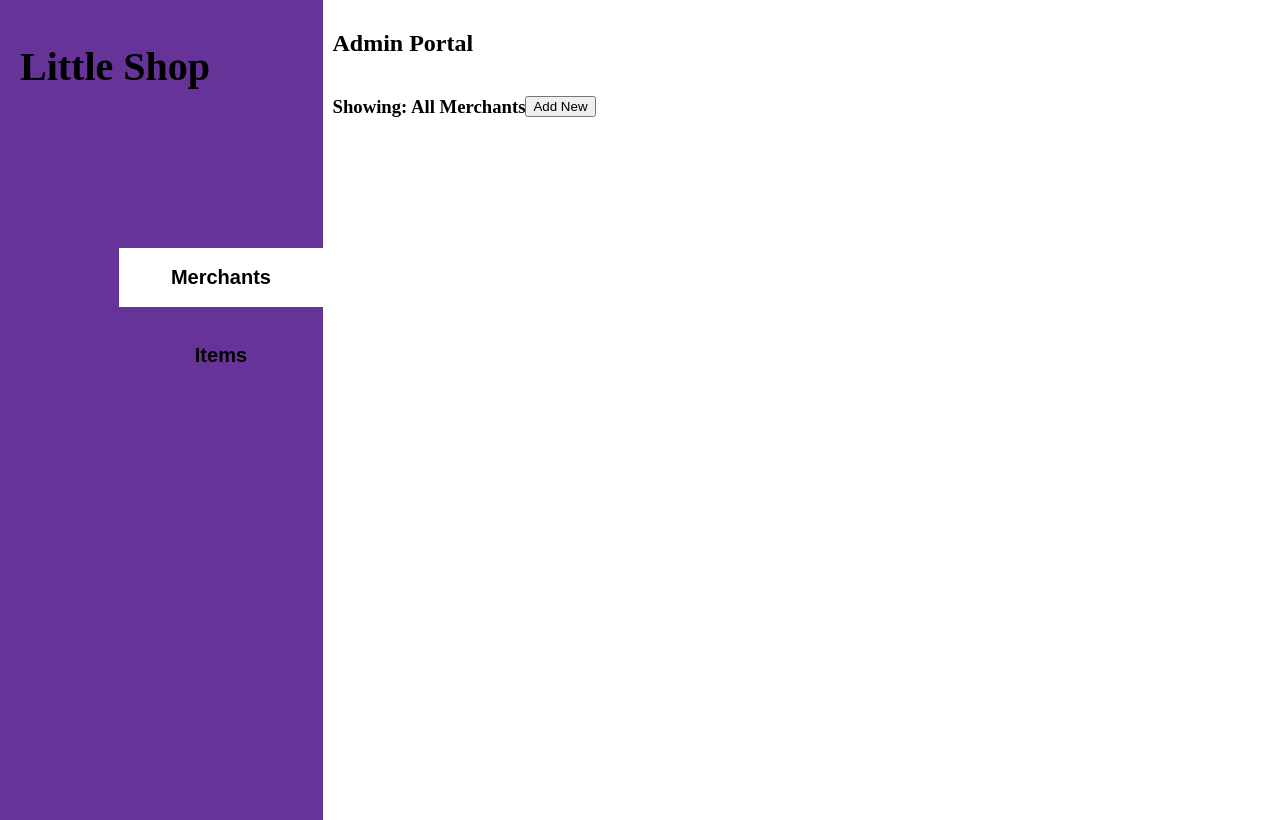
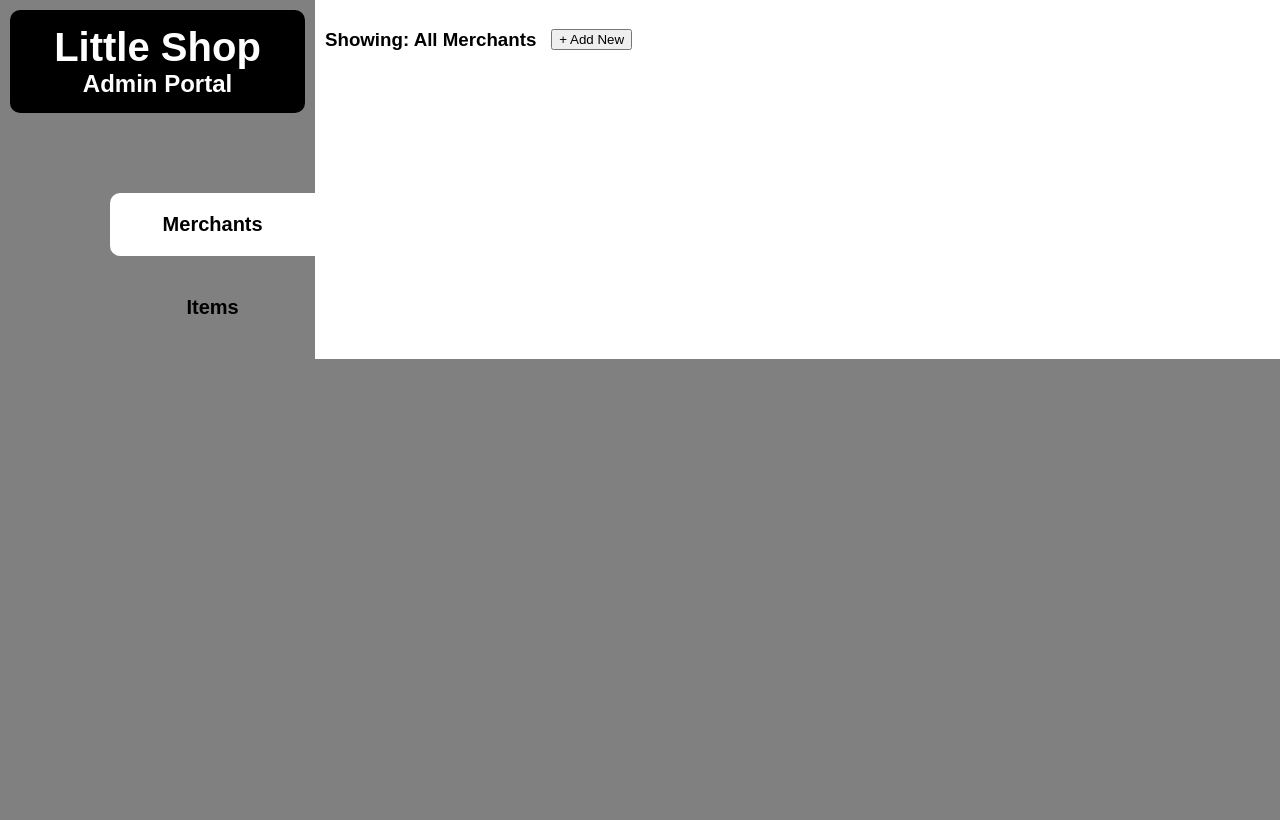
Before and after one commit to willfox0409/little-shop-fe-final-starter, a website built with Vite: page index.html in a window 1280 px wide. Built offline with nearby package versions, Linux system fonts and the light colour scheme; files whose address does not match are found by name.

Commit message:
Adjust styling and reorganize CSS file

```diff
--- a/index.html
+++ b/index.html
@@ -10,6 +10,7 @@
     <aside>
       <header>
         <h1>Little Shop</h1>
+        <h2>Admin Portal</h2>
       </header>
       <nav>
         <button id="merchants-nav" class="active-nav">
@@ -21,10 +22,9 @@
       </nav>
     </aside>
     <main>
-      <h2>Admin Portal</h2>
       <section class="display-options">
         <h3>Showing: <span id="showing-text">All Merchants</span></h3>
-        <button id="add-new-button" class="add-new-button" data-state="merchant">Add New</button>
+        <button id="add-new-button" class="add-new-button" data-state="merchant">+ Add New</button>
       </section>
       <section id="add-new-options">
         <form id="new-merchant-form" class="hidden">
--- a/main.js
+++ b/main.js
@@ -165,8 +165,6 @@ function displayItems(items) {
           <p>${item.attributes.description}</p>
           <p>$${item.attributes.unit_price}</p>
           <p class="merchant-name-in-item">Merchant: ${merchant}</p>
-
-          <button>ORDER</button>
         </article>
     `
   })
@@ -178,6 +176,8 @@ function displayMerchants(merchants) {
         merchantsView.innerHTML +=
         `<article class="merchant" id="merchant-${merchant.id}">
           <h3 class="merchant-name">${merchant.attributes.name}</h3>
+          <div>
+            <button class="view-merchant-items">View Merchant Items</button>
             <button class="edit-merchant icon">✎</button>
             <input class="edit-merchant-input hidden" name="edit-merchant" type="text">
             <button class="submit-merchant-edits hidden">
@@ -186,8 +186,8 @@ function displayMerchants(merchants) {
             <button class="discard-merchant-edits hidden">
               Discard Edits
             </button>
-          <button class="view-merchant-items">View Merchant Items</button>
             <button class="delete-merchant icon">🗑️</button>
+          </div>
         </article>`
     })
 }
--- a/style.css
+++ b/style.css
@@ -1,135 +1,41 @@
-/* :root {
-  font-family: Inter, system-ui, Avenir, Helvetica, Arial, sans-serif;
-  line-height: 1.5;
-  font-weight: 400;
+/* GENERAL */
 
-  color-scheme: light dark;
-  color: rgba(255, 255, 255, 0.87);
-  background-color: #242424;
-
-  font-synthesis: none;
-  text-rendering: optimizeLegibility;
-  -webkit-font-smoothing: antialiased;
-  -moz-osx-font-smoothing: grayscale;
+* {
+  font-family: sans-serif;
 }
 
-a {
-  font-weight: 500;
-  color: #646cff;
-  text-decoration: inherit;
-}
-a:hover {
-  color: #535bf2;
-}
-
-body {
-  margin: 0;
-  display: flex;
-  place-items: center;
-  min-width: 320px;
-  min-height: 100vh;
-}
-
-h1 {
-  font-size: 3.2em;
-  line-height: 1.1;
-}
-
-#app {
-  max-width: 1280px;
-  margin: 0 auto;
-  padding: 2rem;
-  text-align: center;
-  border: 3px solid red;
-}
-
-.logo {
-  height: 6em;
-  padding: 1.5em;
-  will-change: filter;
-  transition: filter 300ms;
-}
-.logo:hover {
-  filter: drop-shadow(0 0 2em #646cffaa);
-}
-.logo.vanilla:hover {
-  filter: drop-shadow(0 0 2em #f7df1eaa);
-}
-
-.card {
-  padding: 2em;
-}
-
-.read-the-docs {
-  color: #888;
-}
-
-button {
-  border-radius: 8px;
-  border: 1px solid transparent;
-  padding: 0.6em 1.2em;
-  font-size: 1em;
-  font-weight: 500;
-  font-family: inherit;
-  background-color: #1a1a1a;
-  cursor: pointer;
-  transition: border-color 0.25s;
-}
-button:hover {
-  border-color: #646cff;
-}
-button:focus,
-button:focus-visible {
-  outline: 4px auto -webkit-focus-ring-color;
-}
-
-@media (prefers-color-scheme: light) {
-  :root {
-    color: #213547;
-    background-color: #ffffff;
-  }
-  a:hover {
-    color: #747bff;
-  }
-  button {
-    background-color: #f9f9f9;
-  }
-} */
-
 body, html {
-  background-color: rebeccapurple;
-  background-repeat: no-repeat;
-  height: 100%;
-
+  background-color: gray;
 }
 
 body {
   display: flex;
-  flex-direction: row;
   margin: 0px;
 }
 
-button {
-  cursor: pointer;
-}
+/* SIDEBAR */
 
 aside {
   width: 25%;
-  /* border: 1px solid purple; */
-  height: 100vh;
   margin: none;
-  padding: 10px 0px 0px 10px;
 }
 
 header {
-  display: flex;
-  align-items: center;
-  margin-bottom: 40%;
+  text-align: center;
+  margin: 10px 10px 80px 10px;
+  background-color: black;
+  color: white;
+  padding: 15px;
+  border-radius: 10px;
 }
 
 h1 {
-  margin-left: 10px;
   font-size: 2.5em;
+}
+
+h1,
+h2 {
+  margin: 0;
 }
 
 nav {
@@ -141,12 +47,22 @@ nav {
 nav > button {
   border: none;
   margin-bottom: 20px;
-  background-color: rebeccapurple;
+  background-color: gray;
   width: 65%;
   text-align: center;
+  border-radius: 10px 0px 0px 10px;
+  padding: 20px;
 }
 
 .active-nav {
+  background-color: white;
+}
+
+/* MAIN */
+
+main {
+  padding: 10px;
+  width: 75%;
   background-color: white;
 }
 
@@ -154,20 +70,12 @@ form {
   display: flex;
 }
 
-.price-inputs {
-  display: flex;
-}
-
-.item-name-input {
-  width: 100%;
-}
-
 .item,
 .merchant {
-  border: 1px solid black;
+  border-radius: 10px;
   display: flex;
-
-  margin: 5px;
+  background-color: lightgray;
+  margin: 10px;
   padding: 5px;
 }
 
@@ -194,22 +102,13 @@ form {
   margin: 0px;
 }
 
-main {
-  /* border: 1px solid black; */
-  padding: 10px;
-  width: 75%;
-  background-color: white;
-  height: 100vh;
-}
-
-.view {
-  background-color: lightblue;
-  /* width: 40px; */
-}
-
 .display-options {
   display: flex;
   align-items: center;
+}
+
+.display-options > button {
+  margin-left: 15px;
 }
 
 .merchant-name-in-item {
@@ -220,6 +119,8 @@ main {
   color: green;
 }
 
+/* HIDDEN ELEMENTS */
+
 .hidden {
   display: none;
 }
```
Also changed, not shown: javascript.svg (deleted). Lines whose indentation alone changed are shown as unchanged.
